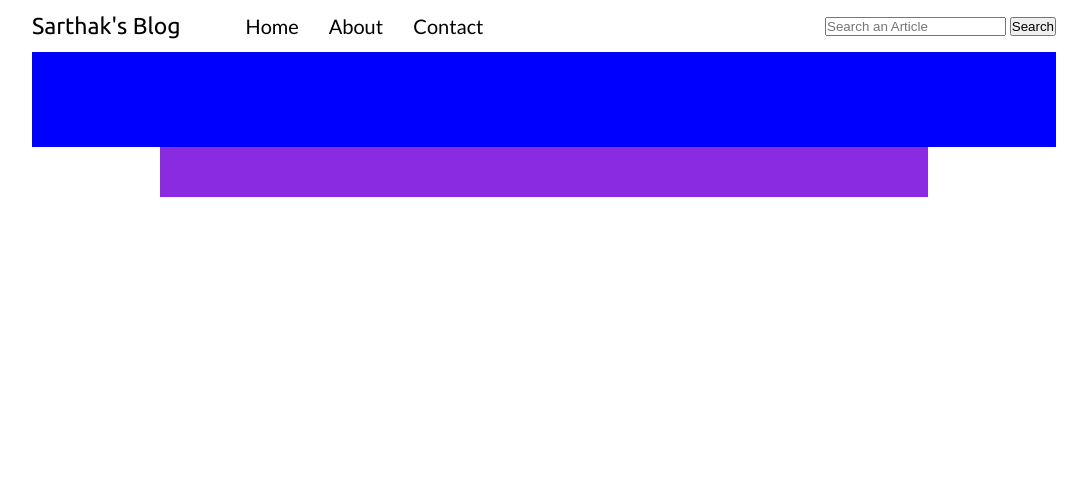
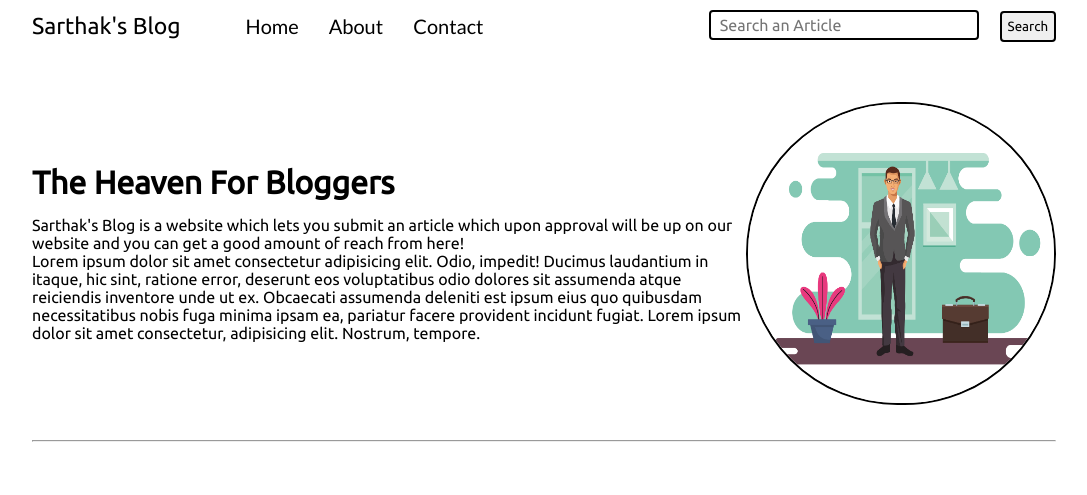
Before and after one commit to supsa-ak/Sarthak-Blog, a plain HTML site: page index.html in a window 1280 px wide. Shown: the whole page, without its empty margins (96-1183 px from the left). Drawn offline with Linux system fonts and the light colour scheme.

Commit message:
1 Hr Completed

```diff
--- a/css/style.css
+++ b/css/style.css
@@ -23,9 +23,14 @@
     font-family: var(--font2);
 }
 
+
 .nav-left ul li a{
     text-decoration: none;
     color: black;
+}
+.nav-left ul li a:hover{
+    font-weight: bolder;
+    color: var(--main-bg-color);
 }
 
 .nav-left ul{
@@ -40,11 +45,41 @@
 }
 
 .content{
-    height: 95px;
-    background-color: blue;
+    display: flex;
+    height: 300px;
+    /* background-color: rgb(220, 220, 253); */
+    margin-top: 42px;
+    margin-bottom: 28px;
+    padding: 9px;
 }
+
+.content-left{
+    /* width: 50%; */
+    font-family: var(--font1);
+    display: flex;
+    justify-content: center;
+    flex-direction: column;
+}
+
+.content-left h1{
+    margin-bottom: 15px;
+}
+.content-right{
+    /* width: 50%; */
+    display: flex;
+    align-items: center;
+    justify-content: center;
+}
+
+.content-right img{
+    height: 299px;
+    border: 2px solid black;
+    width: 306px;
+    border-radius: 178px;
+}
+
 
 .footer{
     height: 50px;
-    background-color: blueviolet;
+    /* background-color: blueviolet; */
 }
--- a/css/utils.css
+++ b/css/utils.css
@@ -20,9 +20,23 @@
 
 
 .btn{
-
+    padding: 6px 6px;
+    border: 2px solid black;
+    border-radius: 4px;
+    font-family: var(--font1);
+    cursor: pointer;
+    transition: all 0.3s ease-in-out;
 }
 
-.form-control{
-
+.btn:hover{
+    color: white;
+    background-color: var(--main-bg-color);
 }
+.form-input{
+    padding: 4px 9px;
+    border: 2px solid black;
+    font-size: 16px;
+    border-radius: 4px;
+    margin: 0 17px;
+    font-family: var(--font1);
+}
--- a/index.html
+++ b/index.html
@@ -21,15 +21,25 @@
             </ul>
         </div>
         <div class="nav-right">
-            <input type="text" name="" id="" placeholder="Search an Article">
+            <input type="text" name="" class="form-input" id="" placeholder="Search an Article">
             <button class="btn">Search</button>
         </div>
     </nav>
     <div class="content max-width-1 m-auto">
-
+        <div class="content-left">
+            <h1>The Heaven For Bloggers</h1>
+            <p>Sarthak's Blog is a website which lets you submit an article which upon approval will be up on our website and you can get a good amount of reach from here!</p>
+            <p>Lorem ipsum dolor sit amet consectetur adipisicing elit. Odio, impedit! Ducimus laudantium in itaque, hic sint, ratione error, deserunt eos voluptatibus odio dolores sit assumenda atque reiciendis inventore unde ut ex. Obcaecati assumenda deleniti est ipsum eius quo quibusdam necessitatibus nobis fuga minima ipsam ea, pariatur facere provident incidunt fugiat. Lorem ipsum dolor sit amet consectetur, adipisicing elit. Nostrum, tempore.</p>
+        </div>
+        <div class="content-right">
+            <img src="img/home.jpg" alt="home">
+        </div>
+    </div>
+    <div class="max-width-1 m-auto">
+        <hr>
     </div>
     <div class="footer max-width-2 m-auto">
-
+        <!-- <a href="https://www.vecteezy.com/free-vector/portfolio">Portfolio Vectors by Vecteezy</a> -->
     </div>
 </body>
 
```
Also changed, not shown: img/home.jpg (added).
